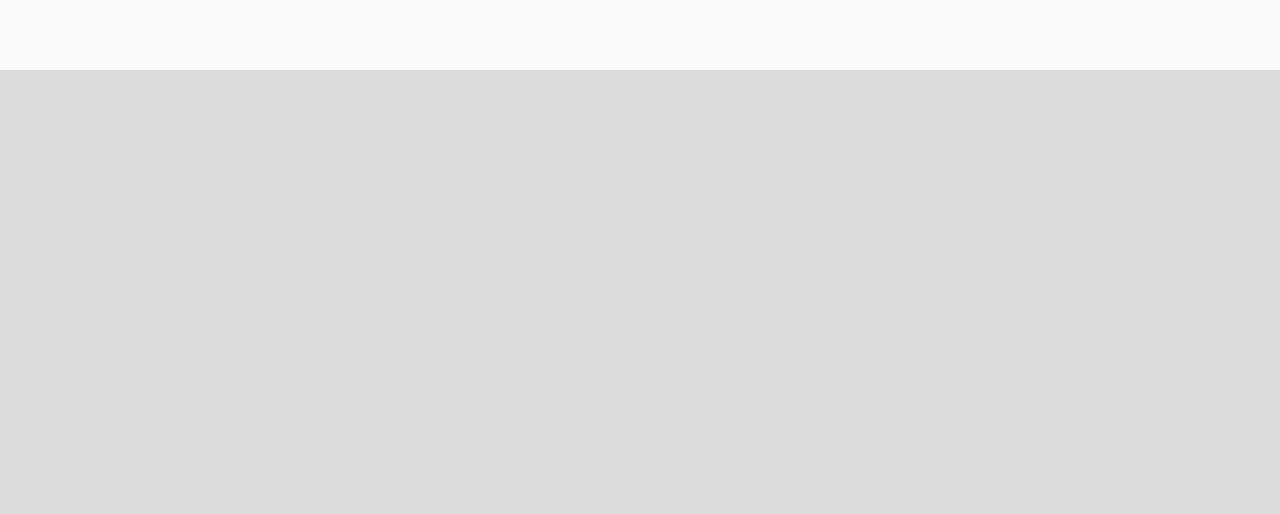
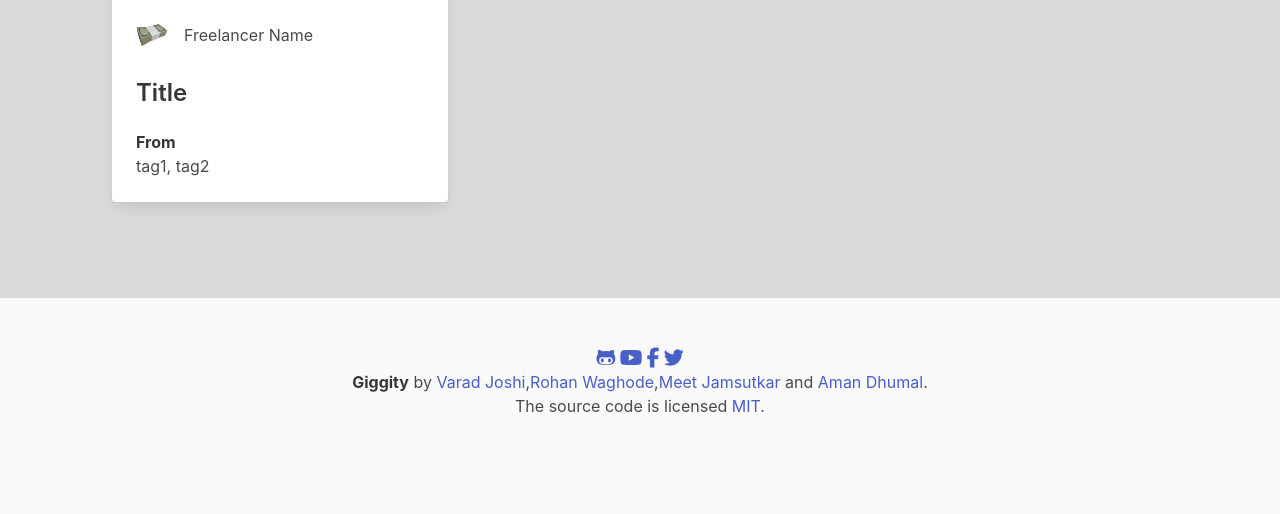
Before and after one commit to Varad-13/recommendation-engine-pvt, a Django app: page /loggedin in a window 1280 px wide. Shown: the part 950-1464 px from the top of the page. Before the commit the page ends 1020 px from the top, so only its background shows below. Run offline with Django 4.2, Linux system fonts and the light colour scheme; some libraries are stand-ins or nearby versions.

Commit message:
Add sections to homepage

```diff
--- a/giggity/templates/core/index.html
+++ b/giggity/templates/core/index.html
@@ -4,7 +4,42 @@
 
 {% block content %}
 
-<div class="section ">
+<div class="section">
+    <div class="title">For You</div>
+    <div class="columns is-fullheight">
+        <div class="column is-4">
+            <div class="card large">
+                <div class="card-image">
+                    <figure class="image is-16by9">
+                        <img src="https://images.unsplash.com/photo-1504173010664-32509aeebb62?ixlib=rb-1.2.1&amp;auto=format&amp;fit=crop&amp;w=713&amp;q=80" alt="Image">
+                    </figure>
+                </div>
+                <div class="card-content">
+                    <div class="media">
+                        <div class="media-left">
+                            <figure class="image is-32x32">
+                                <img src="../media/imgs/landing/money.webp" alt="Image">
+                            </figure>
+                        </div>
+                        <div class="media-content">
+                            Freelancer Name
+                        </div>
+                    </div>
+                    <div class="content">
+                        <p class="title is-4 no-padding">Title</p>
+
+                    </div>
+                    <div class="content">
+                        <strong class="strong">From</strong><br>
+                        tag1, tag2
+                    </div>
+                </div>
+            </div>
+        </div>
+    </div>
+</div>
+<div class="section">
+    <div class="title">Top Posts</div>
     <div class="columns is-fullheight">
         <div class="column is-4">
             <div class="card large">
@@ -39,5 +74,4 @@
 </div>
 
 
-
 {% endblock %}
```
